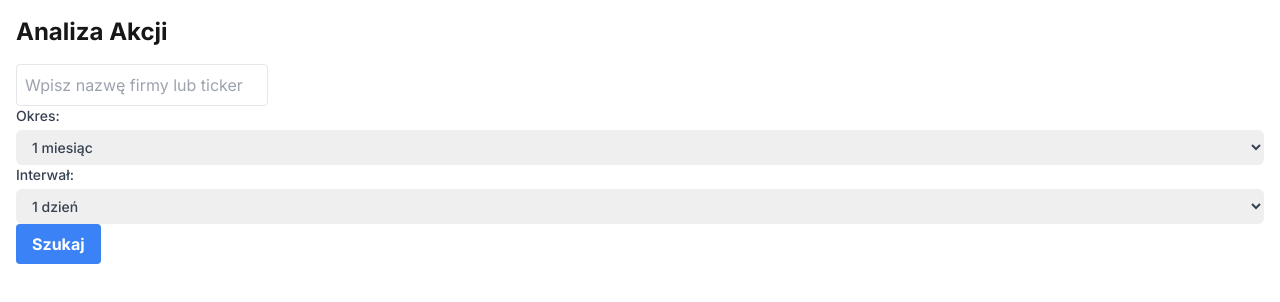
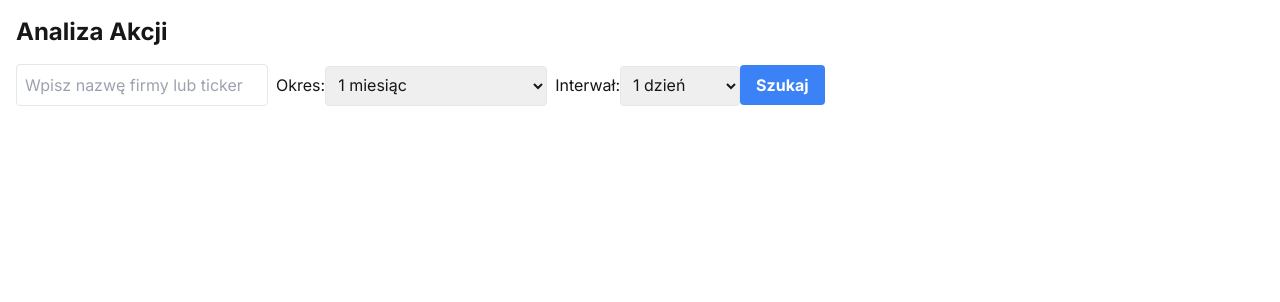
Before and after one commit to wmaciazek/Suspect-The-Company, a Next.js app in the folder frontend/: page / in a window 1280 px wide. Shown: the top 302 px of the page. Built offline with nearby package versions, Linux system fonts and the light colour scheme.

Commit message:
fix dla interval & period - 0.01c
fix
- poprawiono działanie interwałów krótszych niż 1 dzien i ich wyswietlanie

```diff
--- a/frontend/src/app/layout.js
+++ b/frontend/src/app/layout.js
@@ -4,8 +4,8 @@ import { Inter } from 'next/font/google'
 const inter = Inter({ subsets: ['latin'] })
 
 export const metadata = {
-  title: 'Analiza Akcji',
-  description: 'Wykresy i analiza akcji',
+  title: 'Analiza Firm',
+  description: 'Aplikacja do analizowania firmy',
 }
 
 export default function RootLayout({ children }) {
--- a/frontend/src/app/page.js
+++ b/frontend/src/app/page.js
@@ -3,7 +3,6 @@ import React, { useState } from 'react';
 import dynamic from 'next/dynamic';
 import { fetchStockData } from '@/lib/api';
 
-// import po stronie serwera
 const StockChart = dynamic(() => import('@/components/StockChart'), {
   ssr: false,
 });
@@ -15,7 +14,6 @@ const HomePage = () => {
   const [error, setError] = useState(null);
   const [period, setPeriod] = useState('1mo');
   const [interval, setInterval] = useState('1d');
-
   const handleSubmit = async (e) => {
     e.preventDefault();
     setLoading(true);
@@ -24,7 +22,6 @@ const HomePage = () => {
 
     try {
       const data = await fetchStockData(companyName, period, interval);
-      console.log(data)
       setStockData(data);
     } catch (err) {
       setError(err.message);
@@ -52,14 +49,10 @@ const HomePage = () => {
           placeholder="Wpisz nazwę firmy lub ticker"
           className="border p-2 rounded mr-2"
         />
-        <label htmlFor="period" className="block text-sm font-medium text-gray-700">
+
+        <label htmlFor="period" className="mr-2">
           Okres:
-          <select
-            id="period"
-            value={period}
-            onChange={handlePeriodChange}
-            className="mt-1 block w-full pl-3 pr-10 py-2 text-base border-gray-300 focus:outline-none focus:ring-indigo-500 focus:border-indigo-500 sm:text-sm rounded-md"
-          >
+          <select id="period" value={period} onChange={handlePeriodChange} className="border p-2 rounded">
             <option value="1d">1 dzień</option>
             <option value="5d">5 dni</option>
             <option value="1mo">1 miesiąc</option>
@@ -69,18 +62,14 @@ const HomePage = () => {
             <option value="2y">2 lata</option>
             <option value="5y">5 lat</option>
             <option value="10y">10 lat</option>
-            <option value="ytd">Od początku roku</option>
+            <option value="ytd">Od początku roku (YTD)</option>
             <option value="max">Maksimum</option>
           </select>
         </label>
-        <label htmlFor="interval" className="block text-sm font-medium text-gray-700">
+
+        <label htmlFor="interval">
           Interwał:
-          <select
-            id="interval"
-            value={interval}
-            onChange={handleIntervalChange}
-            className="mt-1 block w-full pl-3 pr-10 py-2 text-base border-gray-300 focus:outline-none focus:ring-indigo-500 focus:border-indigo-500 sm:text-sm rounded-md"
-          >
+          <select id="interval" value={interval} onChange={handleIntervalChange} className="border p-2 rounded">
             <option value="1m">1 minuta</option>
             <option value="2m">2 minuty</option>
             <option value="5m">5 minut</option>
@@ -96,10 +85,8 @@ const HomePage = () => {
             <option value="3mo">3 miesiące</option>
           </select>
         </label>
-        <button
-          type="submit"
-          className="bg-blue-500 hover:bg-blue-700 text-white font-bold py-2 px-4 rounded"
-        >
+
+        <button type="submit" className="bg-blue-500 hover:bg-blue-700 text-white font-bold py-2 px-4 rounded">
           Szukaj
         </button>
       </form>
@@ -107,7 +94,6 @@ const HomePage = () => {
       {loading && <p>Ładowanie...</p>}
       {error && <p className="text-red-500">Błąd: {error}</p>}
 
-      {}
       {stockData && stockData.stockData.length > 0 && (
         <StockChart stockData={stockData.stockData} smaData={stockData.smaData} />
       )}
--- a/frontend/src/components/StockChart.js
+++ b/frontend/src/components/StockChart.js
@@ -2,27 +2,45 @@ import React from 'react';
 import Plot from 'react-plotly.js';
 
 const StockChart = ({ stockData, smaData }) => {
+  console.log("StockChart: stockData:", stockData);
+  console.log("StockChart: smaData:", smaData);
+
   if (!stockData || stockData.length === 0) {
+    console.log("StockChart: Brak danych (stockData)");
     return <div>Brak danych do wyświetlenia.</div>;
   }
 
+  // 'close'
   const closeCol = Object.keys(stockData[0]).find(key => key.toLowerCase().includes('close'));
-
   if (!closeCol) {
+    console.log("StockChart: Nie znaleziono kolumny Close");
     return <div>Błąd: Nie znaleziono kolumny z ceną zamknięcia.</div>;
   }
 
-    // *** FORMATOWANIE DAT ABY STWORZYC WYKRES ***
+  // 'date_'
+  const dateCol = Object.keys(stockData[0]).find(key => key.toLowerCase().includes('date'));
+  console.log("StockChart: dateCol:", dateCol); // DEBUG
+
+  if (!dateCol) {
+    console.log("StockChart: Nie znaleziono kolumny z datą");
+    return <div>Błąd: Nie znaleziono kolumny z datą.</div>;
+  }
+
+  // formatowanie daty
     const formattedStockData = stockData.map(row => ({
         ...row,
-      Date: new Date(row.Date_) // zamiana kolumny na obiekt
+        Date: new Date(row[dateCol])
     }));
 
     const formattedSmaData = smaData.map(row => ({
         ...row,
         Date: new Date(row.Date_)
     }));
+    console.log("StockChart: formattedSmaData:", formattedSmaData)
 
+  console.log("StockChart: formattedStockData:", formattedStockData);
+
+  // tworzenie wykresu
   const trace1 = {
     type: 'scatter',
     mode: 'lines',
@@ -42,15 +60,20 @@ const StockChart = ({ stockData, smaData }) => {
 
   const layout = {
     title: 'Wykres cen akcji',
-    xaxis: { title: 'Data', type: 'date' },
+    xaxis: {
+        title: 'Data',
+        type: 'date',
+        tickformat: '%Y-%m-%d %H:%M', // format dla interwałów
+    },
     yaxis: { title: 'Cena', fixedrange: false },
     dragmode: 'zoom',
     hovermode: 'closest'
   };
 
+  console.log("StockChart: layout:", layout)
   return (
     <Plot
-      data={[trace1,trace2]}
+      data={[trace1, trace2]}
       layout={layout}
       style={{ width: '100%', height: '400px' }}
       config={{ responsive: true }}
```
Also changed, not shown: 1 other file (tests, documents, lock files or other folders). Lines whose indentation alone changed are shown as unchanged.
